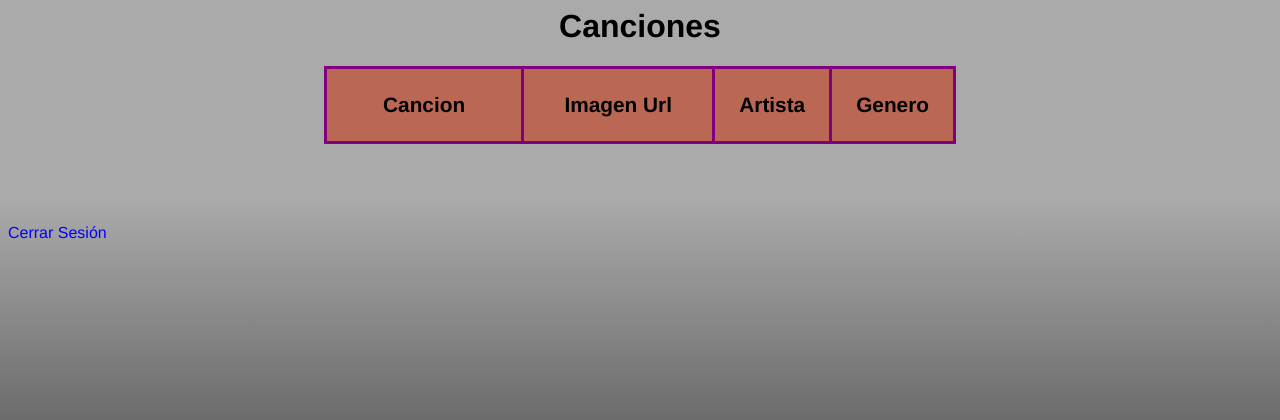
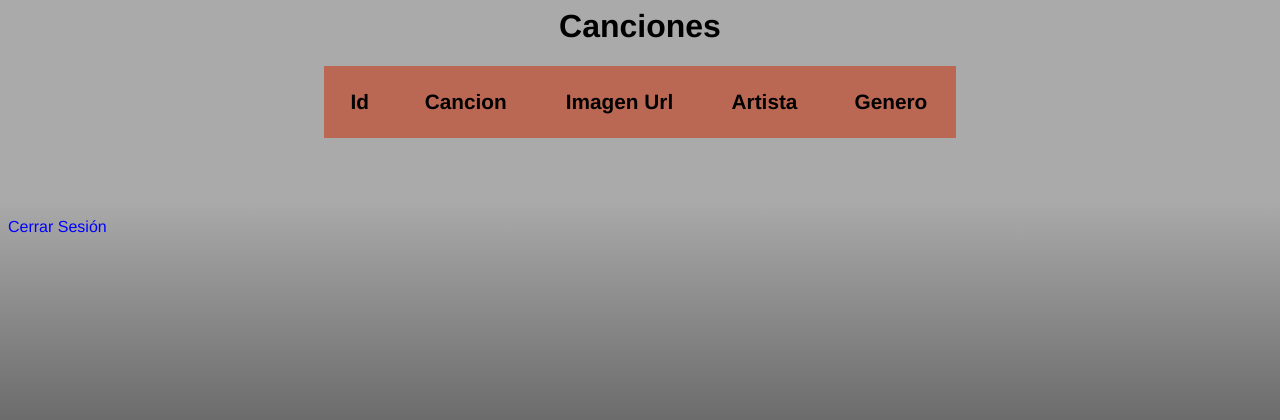
Before and after one commit to JGuilmar/DWEServidor, a PHP site: page /main.php in a window 1280 px wide. Shown: the top 420 px of the page. Run offline with PHP 8.4, Linux system fonts and the light colour scheme; data that the repository does not hold is empty.

Commit message:
Ejercicio 7 Sesiones terminado y corregido.

```diff
--- a/sprint3sesiones/www/mysite/main.php
+++ b/sprint3sesiones/www/mysite/main.php
@@ -18,7 +18,7 @@
 
 			table {
 				border-collapse: collapse;
-				width: 70%;
+				width: 50%;
 				margin: 0 auto 5rem;
 			}
 
@@ -53,18 +53,11 @@
 			}
 
 			tr:hover:not(#firstrow) {
-				transform: scale(1.2);
-				font-weight: 700;
+				transform: scale(1.1);
+				font-weight: 100;
 				box-shadow: 0px 3px 7px rgba(0, 0, 0, 0.5);
 			}
 
-			table, tr, th, td {
-				tablet-layout: fixed;
-				width: 50%;
-				border-collapse: collapse;
-				border: 3px solid purple;
-				text-align:center;
-			}
 			a {
 				text-decoration: none;
 				color: blue;
@@ -88,6 +81,7 @@
 		<h1>Canciones</h1>
 		<table>
 			<tr id="firstrow">
+				<th>Id</th>
 				<th>Cancion</th>
 				<th>Imagen Url</th>
 				<th>Artista</th>
```
